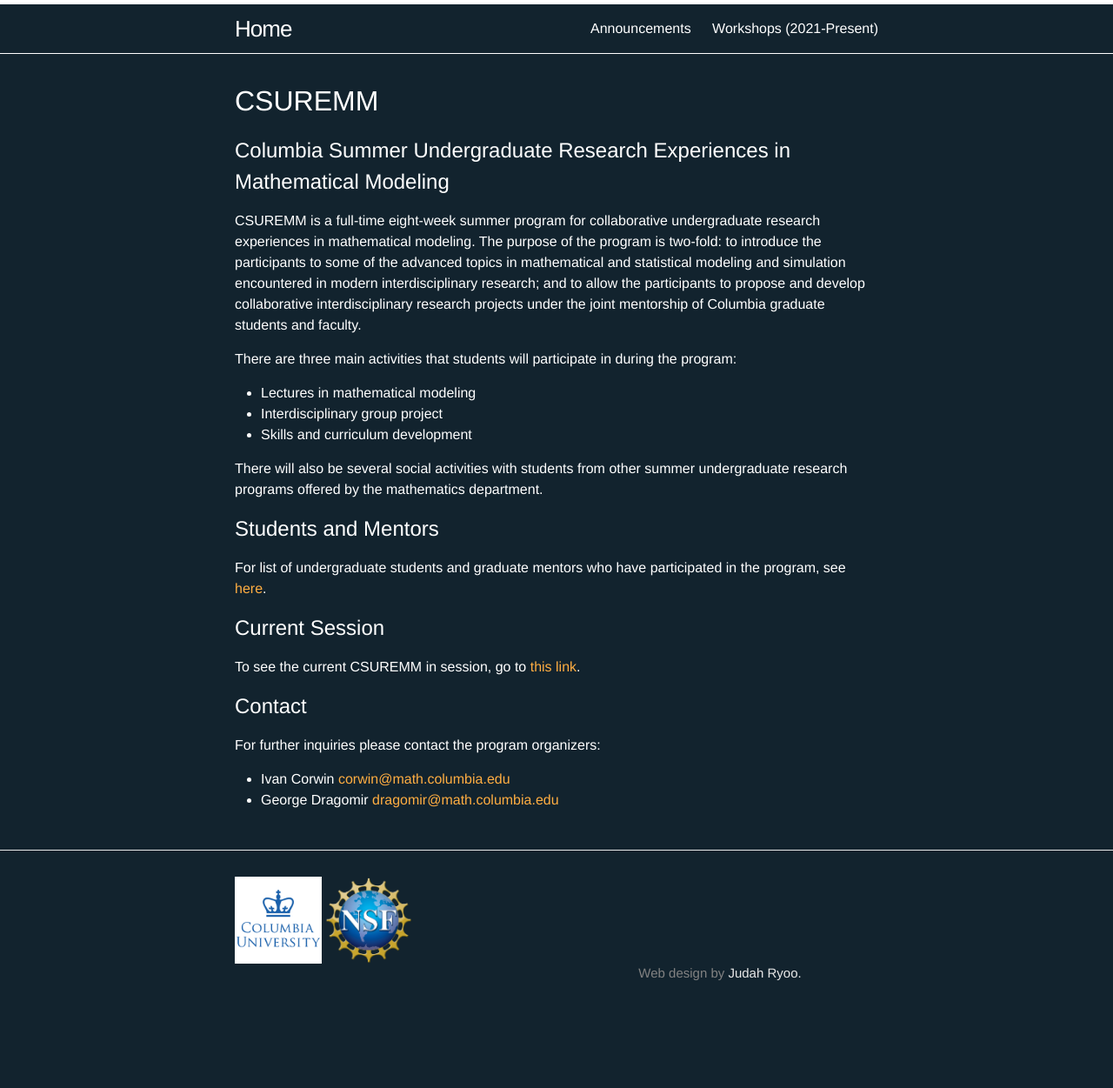
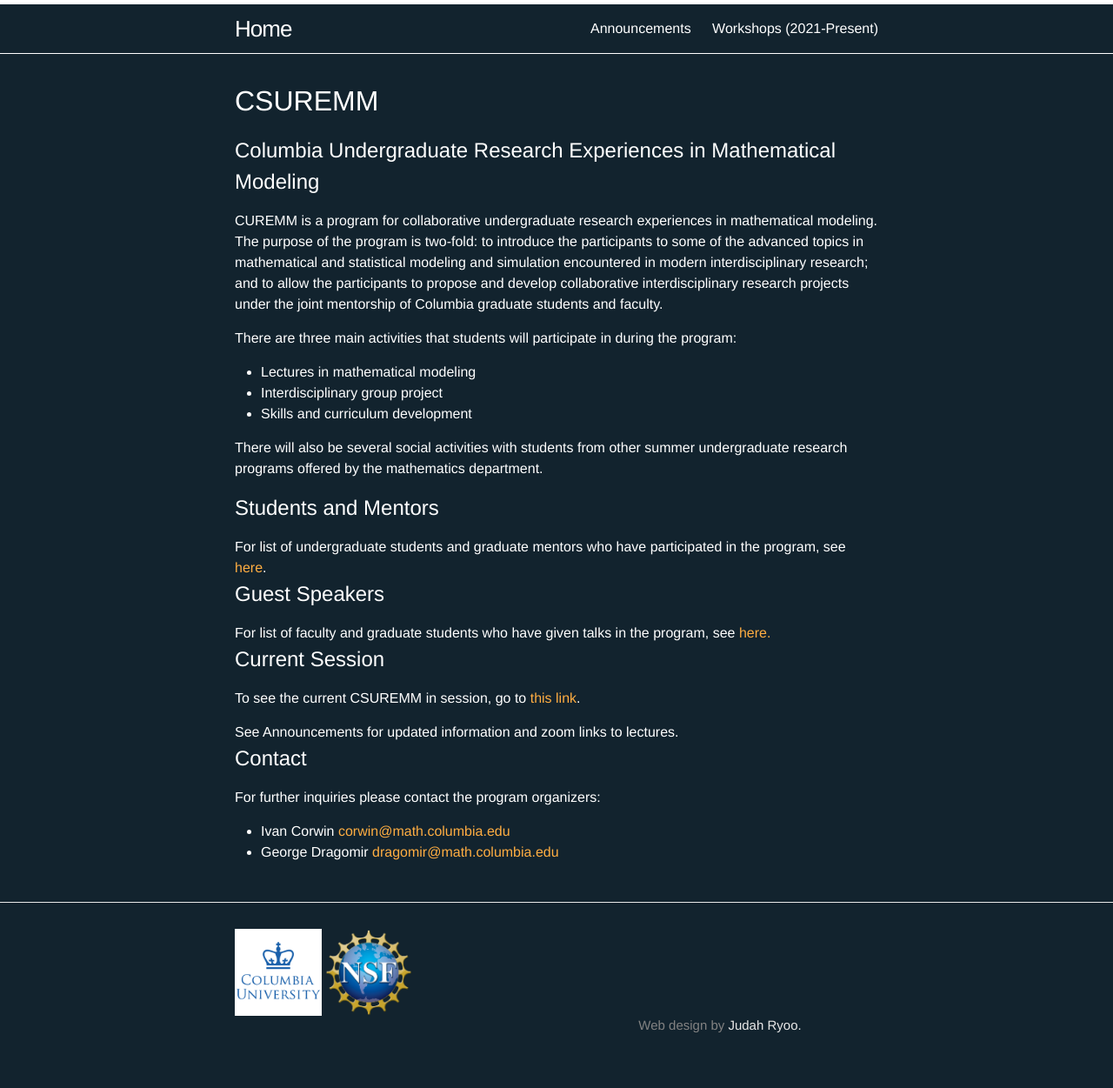
Before and after one commit to ColumbiaUndergradMathModeling/Home, a Jekyll site: the page built from index.html, in a window 1280 px wide. Shown: the whole page at 87% size. Built offline with Jekyll 4.4.1, drawn with Linux system fonts in a browser that asks for light colours; before the commit the page ends 1191 px from its top, so only the background shows below that.

Commit message:
add guest info

```diff
--- a/index.html
+++ b/index.html
@@ -5,9 +5,9 @@ nav_order: 1
 ---
 
 <div class="home">
-  <h1 id="csuremm">CSUREMM</h1>
-  <h2 id="columbia-summer-undergraduate-research-experiences-in-mathematical-modeling">Columbia Summer Undergraduate Research Experiences in Mathematical Modeling</h2>
-  <p>CSUREMM is a full-time eight-week summer program for collaborative undergraduate research experiences in mathematical modeling. The purpose of the program is two-fold: to introduce the participants to some of the advanced topics in mathematical and statistical modeling and simulation encountered in modern interdisciplinary research; and to allow the participants to propose and develop collaborative interdisciplinary research projects under the joint mentorship of Columbia graduate students and faculty.</p>
+  <h1 id="curemm">CSUREMM</h1>
+  <h2 id="columbia-undergraduate-research-experiences-in-mathematical-modeling">Columbia Undergraduate Research Experiences in Mathematical Modeling</h2>
+  <p>CUREMM is a program for collaborative undergraduate research experiences in mathematical modeling. The purpose of the program is two-fold: to introduce the participants to some of the advanced topics in mathematical and statistical modeling and simulation encountered in modern interdisciplinary research; and to allow the participants to propose and develop collaborative interdisciplinary research projects under the joint mentorship of Columbia graduate students and faculty.</p>
   <p>There are three main activities that students will participate in during the program:</p>
   <ul>
   <li>Lectures in mathematical modeling</li>
@@ -17,10 +17,13 @@ nav_order: 1
   <p>There will also be several social activities with students from other summer undergraduate research programs offered by the mathematics department.</p>
 
   <h2 id="Participants"> Students and Mentors </h2>
-  For list of undergraduate students and graduate mentors who have participated in the program, see <a href="https://columbiaundergradmathmodeling.github.io/Home/workshops/participants/">here</a>.</p>
+  For list of undergraduate students and graduate mentors who have participated in the program, see <a href="https://columbiaundergradmathmodeling.github.io/Home/workshops/participants/">here</a>.
+
+<h2 id="Guest Speakers"> Guest Speakers </h2>
+For list of faculty and graduate students who have given talks in the program, see <a href="https://columbiaundergradmathmodeling.github.io/Home/workshops/speakers/"> here.</a>
 
 <h2 id="current">Current Session</h2>
-    <p> To see the current CSUREMM in session, go to <a href="https://columbiaundergradmathmodeling.github.io/Home/workshops/Su21/">this link</a>.</p>
+    <p> To see the current CSUREMM in session, go to <a href="https://columbiaundergradmathmodeling.github.io/Home/workshops/Su21/">this link</a>.</p> See Announcements for updated information and zoom links to lectures.
 
 
   <h2 id="contact">Contact</h2>
```
